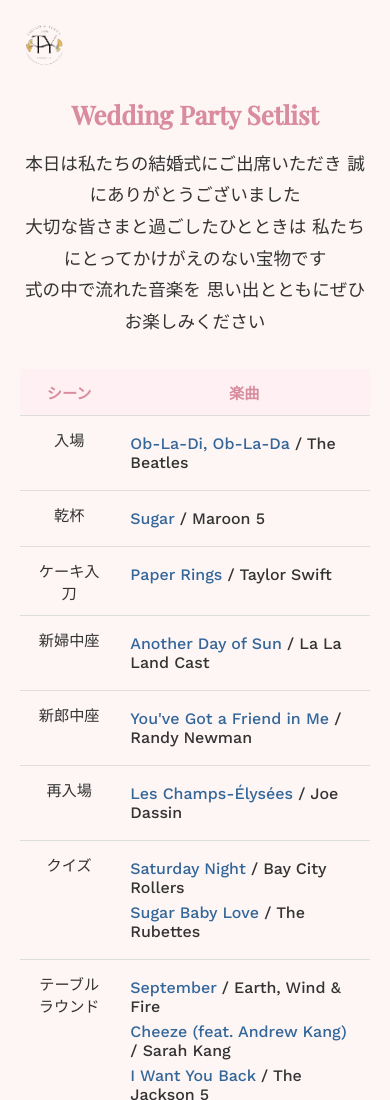
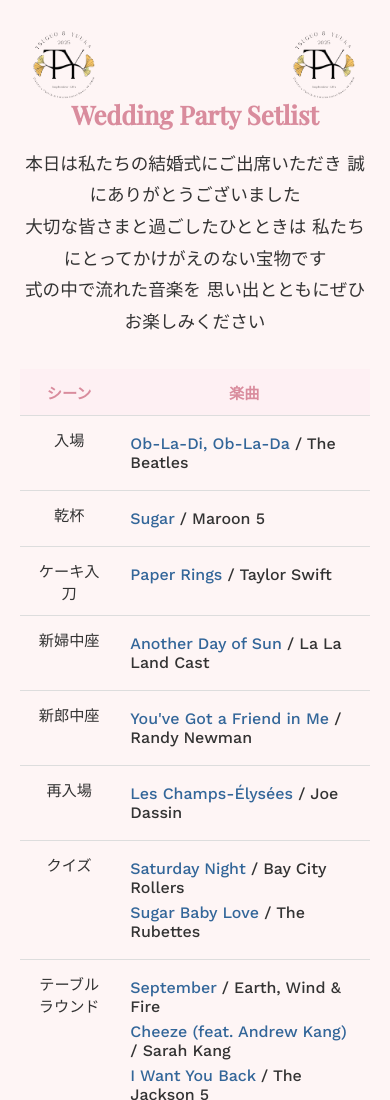
Before and after one commit to tsuguhatto/tsuguhatto.github.io, a plain HTML site: page index.html in a window 390 px wide. Shown: the top 1100 px of the page. Drawn offline with nearby package versions, Linux system fonts and the light colour scheme.

Commit message:
add right icon

```diff
--- a/index.html
+++ b/index.html
@@ -46,7 +46,18 @@
       position: absolute;
       top: 20px;
       left: 20px;
-      width: 500px;
+      width: 300px;
+      height: auto;
+      z-index: 1;
+      opacity: 0;
+      animation: fadeInPage 2s ease 1.5s forwards;
+    }
+
+    .top-right-image {
+      position: absolute;
+      top: 20px;
+      right: 20px;
+      width: 300px;
       height: auto;
       z-index: 1;
       opacity: 0;
@@ -142,10 +153,16 @@
       h1 { font-size: 1.6rem; }
       table { font-size: 0.95rem; }
       .top-left-image {
-        width: 60px;
+        width: 100px;
         top: 15px;
         left: 15px;
       }
+      .top-right-image {
+        width: 100px;
+        top: 15px;
+        right: 15px;
+      }
+
     }
   </style>
 </head>
@@ -153,7 +170,7 @@
 
 <!-- 👇 左上ロゴ画像（自然にスクロールで消える） -->
 <img src="icon.png" alt="icon" class="top-left-image">
-
+<img src="icon.png" alt="icon" class="top-right-image">
 <div class="icon-overlay"></div>
 
 <div class="container">
```
